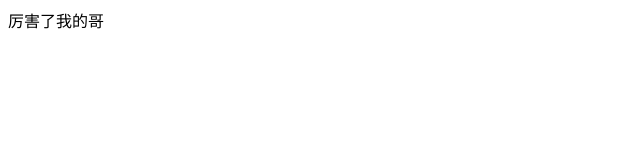
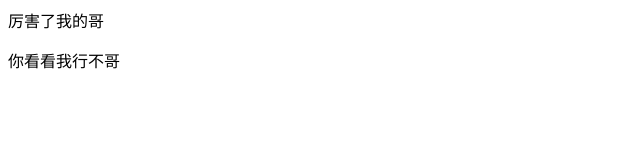
Before and after one commit to jicheng1113/demo, a plain HTML site: page index.html in a window 1280 px wide. Shown: the whole page, without its empty margins (0-640 px from the left). Drawn offline with Linux system fonts and the light colour scheme.

Commit message:
第一次修改

```diff
--- a/index.html
+++ b/index.html
@@ -9,7 +9,9 @@
 
 <body>
     厉害了我的哥
-
+    <p>
+        你看看我行不哥
+    </p>
 </body>
 
 </html>
```
